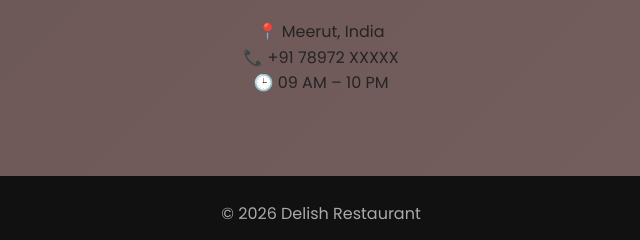
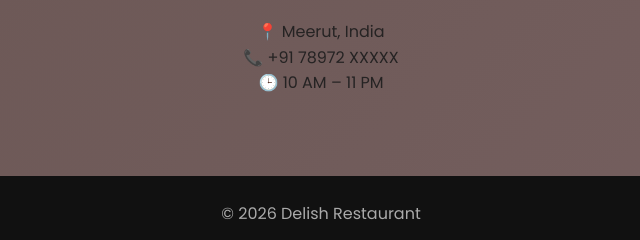
Before and after one commit to Pragya-Malik/Delish-Project, a plain HTML site: page frontend/index.html in a window 1280 px wide. Shown: the part 2984-3224 px from the top of the page, 319-959 px from the left. Drawn offline with nearby package versions, Linux system fonts and the light colour scheme; no server answers.

Commit message:
edited html

```diff
--- a/frontend/index.html
+++ b/frontend/index.html
@@ -103,7 +103,7 @@
     <h2>Visit Us</h2>
     <p>📍 Meerut, India</p>
     <p>📞 +91 78972 XXXXX</p>
-    <p>🕒 09 AM – 10 PM</p>
+    <p>🕒 10 AM – 11 PM</p>
   </section>
 
   <footer>
```
